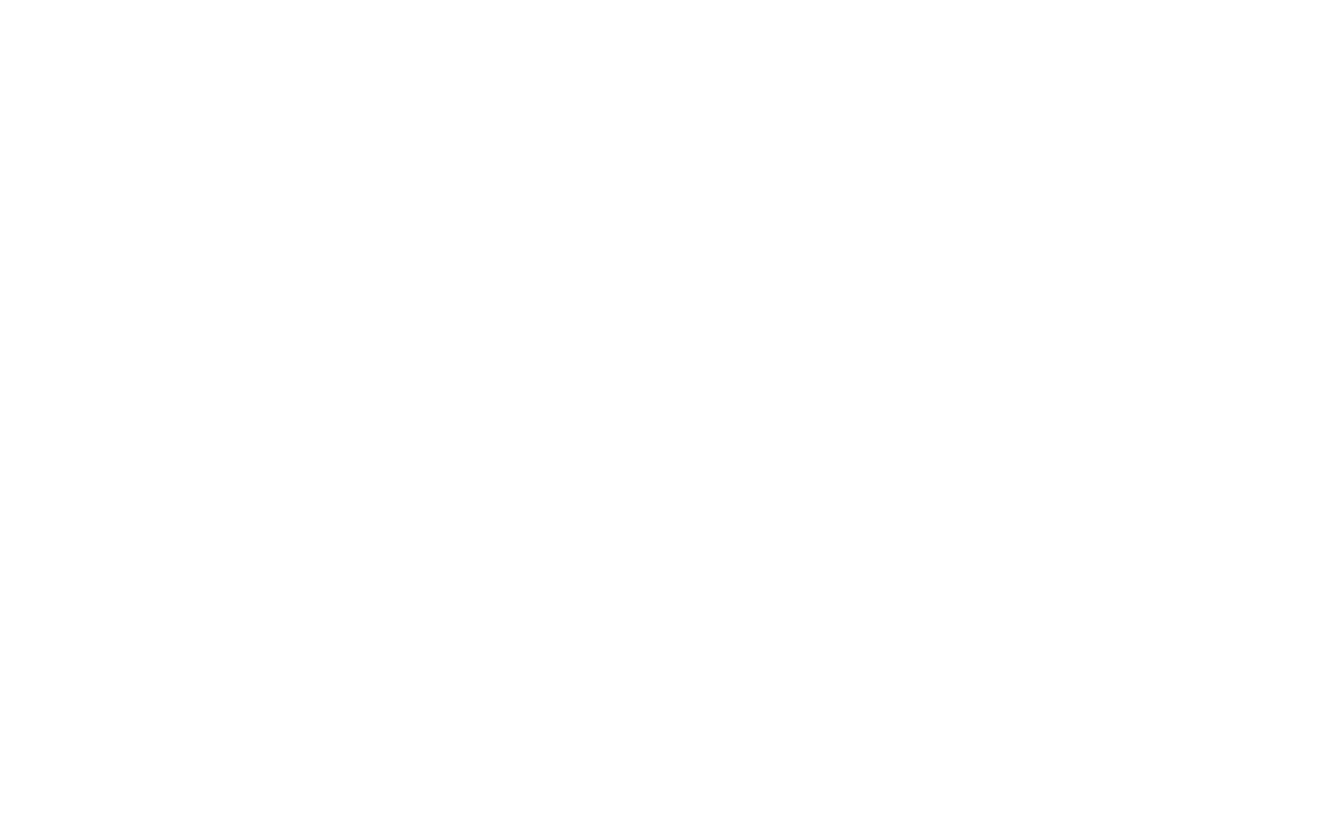
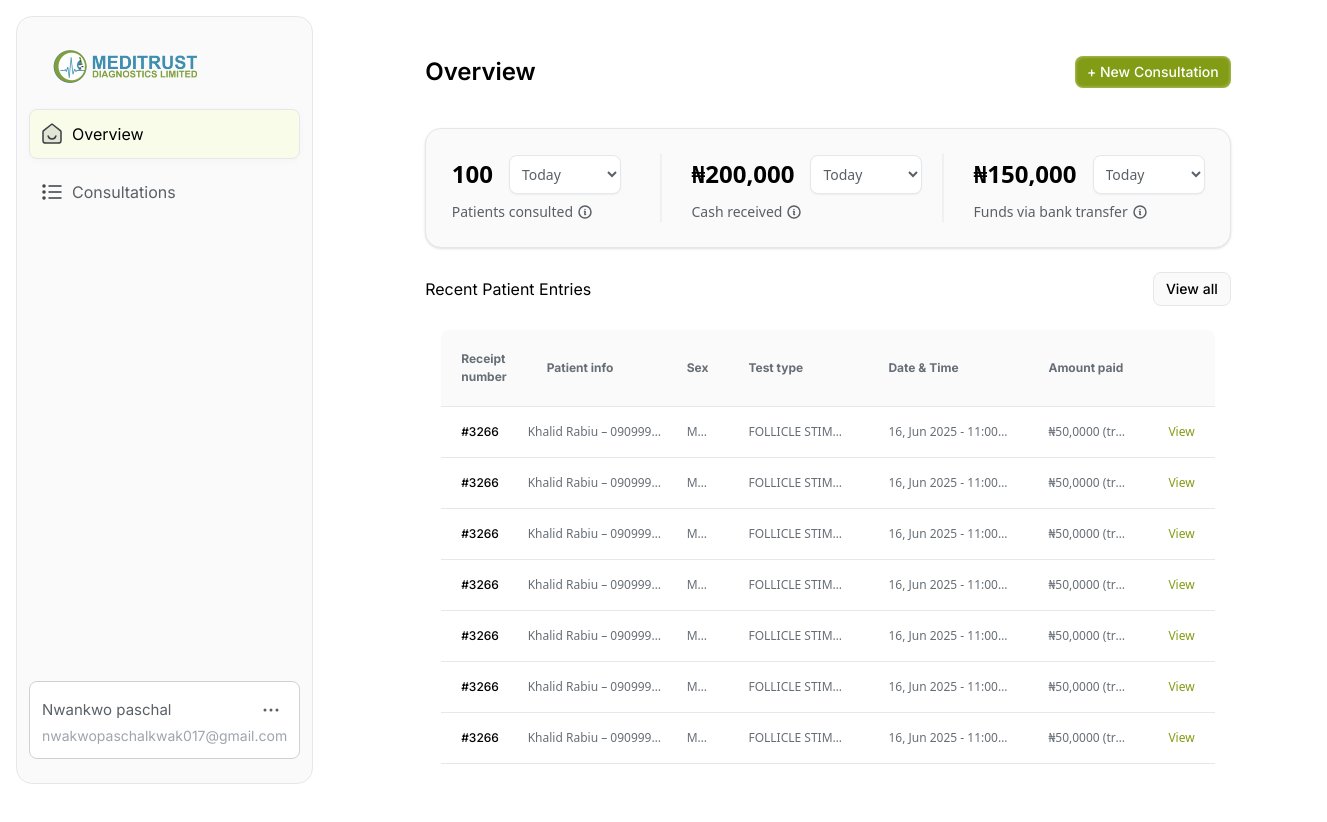
Before and after one commit to Khalid-R-Salis/meditrustdiagnosticslimited_frontend, a React (Vite) app: page /receptionistdashboard in a window 1280 px wide. Before the commit this address had no page. Shown: the top 822 px of the page, 1327 px wide, since content can reach past the window. Before the commit the page ends 800 px from the top, so only its background shows below. Built offline with nearby package versions, Linux system fonts and the light colour scheme.

Commit message:
added the consultations page

```diff
--- a/src/App.jsx
+++ b/src/App.jsx
@@ -14,10 +14,11 @@
 import OTPInput from "./pages/authforms/otp";
 import Newpassword from "./pages/authforms/newpassword";
 import UpdatePWD from "./components/updatepwd";
-import LogOut from "./components/logout";
+// import LogOut from "./components/logout";
 
 // Receptionist Pages
-import OverviewPage from "./pages/receptionistpages/overview/index.jsx";
+import OverviewPage from "./pages/receptionistpages/component/overview";
+import ReceptionistDashboard from "./pages/receptionistpages/receptionistdashboard";
 
 function App() {
   const location = useLocation();
@@ -38,6 +39,10 @@
 
           {/*  */}
           <Route path="/receptionist/overview" element={<OverviewPage />} />
+          <Route
+            path="/receptionistdashboard"
+            element={<ReceptionistDashboard />}
+          />
         </Routes>
       </div>
     </div>
--- /dev/null
+++ b/src/pages/receptionistpages/component/consultations.jsx
@@ -0,0 +1,205 @@
+import { useState } from "react";
+import ReceiptTemplate from "../../../components/receipttemplate";
+
+const names = [
+  "Khalid Rabiu",
+  "Fatima Bello",
+  "John Doe",
+  "Jane Smith",
+  "Ahmed Musa",
+  "Ngozi Okeke",
+  "Ibrahim Lawal",
+  "Chinyere Uche",
+  "David Johnson",
+  "Aisha Abdullahi",
+  "Samuel Okoro",
+  "Blessing Eze",
+  "Peter Obi",
+  "Halima Shuaibu",
+  "Emeka Nwosu",
+  "Grace Ade",
+  "Tunde Balogun",
+  "Rita Dominic",
+  "Bola Ahmed",
+  "Adaora Chukwu",
+  "Femi Kuti",
+  "Zainab Umar",
+  "Michael Ajayi",
+  "Kemi Bakare",
+  "Josephine Ojo",
+];
+
+const mockConsultations = Array.from({ length: 25 }, (_, i) => ({
+  id: i + 1,
+  receiptNumber: `#32${66 + i}`,
+  name: names[i],
+  phone: `09099999${(100 + i).toString().slice(-3)}`,
+  sex: "Male",
+  testType: "FOLLICLE STIMULATING HORMONE",
+  dateTime: "16, Jun 2025 - 11:00 AM",
+  amount: "₦50,0000 (transfer)",
+}));
+
+const ITEMS_PER_PAGE = 10;
+
+const ConsultationPage = () => {
+  const [showReceipt, setShowReceipt] = useState(false);
+  const [searchTerm, setSearchTerm] = useState("");
+  const [currentPage, setCurrentPage] = useState(1);
+
+  const filteredData = mockConsultations.filter(
+    (item) =>
+      item.name.toLowerCase().includes(searchTerm.toLowerCase()) ||
+      item.receiptNumber.toLowerCase().includes(searchTerm.toLowerCase())
+  );
+
+  const paginatedData = filteredData.slice(
+    (currentPage - 1) * ITEMS_PER_PAGE,
+    currentPage * ITEMS_PER_PAGE
+  );
+
+  const totalPages = Math.ceil(filteredData.length / ITEMS_PER_PAGE);
+
+  const handlePrevious = () => {
+    if (currentPage > 1) setCurrentPage((prev) => prev - 1);
+  };
+
+  const handleNext = () => {
+    if (currentPage < totalPages) setCurrentPage((prev) => prev + 1);
+  };
+
+  return (
+    <div className="flex-1 bg-[#ffffff] py-8 px-6 md:px-10 lg:px-16 xl:px-20 2xl:px-24 relative">
+      <div className="flex justify-between items-center mb-10">
+        <h1
+          className="text-[24px] font-semibold leading-[32px] text-black font-inter"
+          style={{
+            color: "var(--Primary-Black, #000)",
+            fontFamily: "Inter",
+            fontStyle: "normal",
+          }}
+        >
+          Consultations
+        </h1>
+      </div>
+
+      {/* Search bar */}
+      <div className="mb-6 flex items-center gap-2 max-w-md w-full px-3 py-1.5 border border-gray-300 rounded-md">
+        <svg
+          xmlns="http://www.w3.org/2000/svg"
+          width="18"
+          height="18"
+          viewBox="0 0 18 18"
+          fill="none"
+          className="shrink-0"
+        >
+          <path
+            d="M15.75 15.75L11.8525 11.8525M11.8525 11.8525C12.8704 10.8346 13.5 9.4283 13.5 7.875C13.5 4.7684 10.9816 2.25 7.875 2.25C4.7684 2.25 2.25 4.7684 2.25 7.875C2.25 10.9816 4.7684 13.5 7.875 13.5C9.4283 13.5 10.8346 12.8704 11.8525 11.8525Z"
+            stroke="#9EA5AD"
+            strokeWidth="1.5"
+            strokeLinecap="round"
+            strokeLinejoin="round"
+          />
+        </svg>
+
+        <input
+          type="text"
+          placeholder="Search by  name or recipt number"
+          className="w-full text-sm placeholder:text-[#9EA5AD] outline-none"
+          value={searchTerm}
+          onChange={(e) => {
+            setSearchTerm(e.target.value);
+            setCurrentPage(1); // Reset to first page on search
+          }}
+        />
+      </div>
+
+      <section className="bg-white p-4 overflow-auto">
+        <table className="w-full text-left text-[12px] text-[#676E76] rounded-sm">
+          <thead>
+            <tr className="text-[#676E76] border-b text-[12px] font-medium leading-[18px] font-inter">
+              <th className="bg-[#FAFAFA] p-5 rounded-tl-lg">Receipt number</th>
+              <th className="bg-[#FAFAFA] p-5">Patient info</th>
+              <th className="bg-[#FAFAFA] p-5">Sex</th>
+              <th className="bg-[#FAFAFA] p-5">Test type</th>
+              <th className="bg-[#FAFAFA] p-5">Date & Time</th>
+              <th className="bg-[#FAFAFA] p-5">Amount paid</th>
+              <th className="bg-[#FAFAFA] p-5 rounded-tr-lg"></th>
+            </tr>
+          </thead>
+
+          <tbody>
+            {paginatedData.map((item) => (
+              <tr key={item.id} className="border-b hover:bg-gray-50">
+                <td className="text-[#000] text-[12px] font-medium leading-[18px] font-inter px-5 py-4 max-w-[100px] truncate">
+                  {item.receiptNumber}
+                </td>
+                <td className="flex-col items-start justify-center py-4 max-w-[140px] truncate">
+                  {item.name} – {item.phone}
+                </td>
+                <td className="px-5 py-4 max-w-[60px] truncate">{item.sex}</td>
+                <td className="px-5 py-4 max-w-[140px] truncate">
+                  {item.testType}
+                </td>
+                <td className="px-5 py-4 max-w-[160px] truncate">
+                  {item.dateTime}
+                </td>
+                <td className="px-5 py-4 max-w-[120px] truncate">
+                  {item.amount}
+                </td>
+                <td className="px-5 py-4">
+                  <button
+                    className="text-[#829C15]"
+                    onClick={() => setShowReceipt(true)}
+                  >
+                    View
+                  </button>
+                </td>
+              </tr>
+            ))}
+          </tbody>
+        </table>
+
+        {/* Pagination */}
+        <div className="flex justify-between items-center gap-4 mt-6 text-[#454C52] text-sm font-semibold leading-[20px] font-inter">
+          <button
+            onClick={handlePrevious}
+            disabled={currentPage === 1}
+            className="px-4 py-1.5 rounded-lg border border-[#E5E7EA] bg-white text-[#454C52] disabled:opacity-50 shadow-sm"
+          >
+            Previous
+          </button>
+
+          <span>
+            Page {currentPage} of {totalPages}
+          </span>
+
+          <button
+            onClick={handleNext}
+            disabled={currentPage === totalPages}
+            className="px-4 py-1.5 rounded-lg border border-[#E5E7EA] bg-white text-[#454C52] disabled:opacity-50 shadow-sm"
+          >
+            Next
+          </button>
+        </div>
+      </section>
+
+      {/* Receipt Modal */}
+      {showReceipt && (
+        <div className="fixed inset-0 z-50 flex items-center justify-center bg-black bg-opacity-50 overflow-hidden">
+          <div className="mt-10 bg-white p-6 rounded-lg shadow-lg relative scale-[1.5] sm:scale-[1.8]">
+            <button
+              className="absolute top-2 right-2 text-gray-600 text-sm"
+              onClick={() => setShowReceipt(false)}
+            >
+              ✕
+            </button>
+            <ReceiptTemplate />
+          </div>
+        </div>
+      )}
+    </div>
+  );
+};
+
+export default ConsultationPage;
--- a/src/pages/receptionistpages/overview/index.jsx
+++ b/src/pages/receptionistpages/component/overview.jsx
@@ -1,6 +1,6 @@
 import { useState } from "react";
 import { Link } from "react-router-dom";
-import Sidebar from "../../../components/sidebar";
+import Sidebar from "./sidebar";
 import HeaderStats from "../../../components/headerstats";
 import ConsultationForm from "../../../components/consultationform";
 import ReceiptTemplate from "../../../components/receipttemplate";
@@ -19,16 +19,12 @@
 
   return (
     <div
-      className={`flex ${
+      className={`flex w-full ${
         showForm || showReceipt ? "overflow-hidden h-screen" : ""
       }`}
     >
-      <Sidebar
-        onLogout={handleLogout}
-        onUpdatePassword={handleUpdatePassword}
-      />
-
-      <div className="flex-1 bg-[#ffffff] py-8 px-[100px] relative">
+      {/* Main content */}
+      <div className="flex-1 bg-[#ffffff] py-8 px-6 md:px-10 lg:px-16 xl:px-20 2xl:px-24 relative">
         <div className="flex justify-between items-center mb-10">
           <h1 className="text-[24px] font-semibold leading-[32px] text-black font-inter">
             Overview
@@ -55,8 +51,7 @@
 
           <Link to="/authforms/contactadmin">
             <button
-              className="
-                flex flex-col justify-center items-start gap-2
+              className="flex flex-col justify-center items-start gap-2
                 px-3 py-1.5
                 rounded-lg
                 border border-[#E5E7EA]
@@ -64,15 +59,14 @@
                 text-[#000]
                 text-sm font-medium leading-5
                 text-center
-                font-inter
-              "
+                font-inter"
             >
               View all
             </button>
           </Link>
         </div>
 
-        <section className="bg-white p-4">
+        <section className="bg-white p-4 overflow-auto">
           <table className="w-full text-left text-[12px] text-[#676E76] rounded-sm">
             <thead>
               <tr className="text-[#676E76] border-b text-[12px] font-medium leading-[18px] font-inter">
@@ -91,27 +85,25 @@
             <tbody>
               {[...Array(7)].map((_, i) => (
                 <tr key={i} className="border-b hover:bg-gray-50">
-                  <td className="text-[#000] text-[12px] font-medium leading-[18px] font-inter px-5 py-4 max-w-[100px] truncate overflow-hidden whitespace-nowrap">
+                  <td className="text-[#000] text-[12px] font-medium leading-[18px] font-inter px-5 py-4 max-w-[100px] truncate">
                     #3266
                   </td>
 
-                  <td className="flex-col items-start justify-center py-4 max-w-[140px] truncate overflow-hidden whitespace-nowrap">
+                  <td className="flex-col items-start justify-center py-4 max-w-[140px] truncate">
                     Khalid Rabiu – 09099999999
                   </td>
 
-                  <td className="px-5 py-4 max-w-[60px] truncate overflow-hidden whitespace-nowrap">
-                    Male
-                  </td>
+                  <td className="px-5 py-4 max-w-[60px] truncate">Male</td>
 
-                  <td className="px-5 py-4 max-w-[140px] truncate overflow-hidden whitespace-nowrap">
+                  <td className="px-5 py-4 max-w-[140px] truncate">
                     FOLLICLE STIMULATING HORMONE
                   </td>
 
-                  <td className="px-5 py-4 max-w-[160px] truncate overflow-hidden whitespace-nowrap">
+                  <td className="px-5 py-4 max-w-[160px] truncate">
                     16, Jun 2025 - 11:00 AM
                   </td>
 
-                  <td className="px-5 py-4 max-w-[120px] truncate overflow-hidden whitespace-nowrap">
+                  <td className="px-5 py-4 max-w-[120px] truncate">
                     ₦50,0000 (transfer)
                   </td>
 
--- a/src/components/sidebar.jsx
+++ b/src/pages/receptionistpages/component/sidebar.jsx
@@ -1,5 +1,5 @@
 import React, { useState } from "react";
-import logo2 from "../assets/logo2.png";
+import logo2 from "../../../assets/logo2.png";
 
 const OverviewIcon = () => (
   <svg
@@ -74,8 +74,8 @@
   </svg>
 );
 
-const Sidebar = ({ onLogout, onUpdatePassword }) => {
-  const [activeNav, setActiveNav] = useState("overview");
+const Sidebar = ({ activeNav, setActiveNav }) => {
+  // const [activeNav, setActiveNav] = useState("overview");
 
   const handleSettingsClick = () => {
     window.location.href = "/settings";
@@ -83,7 +83,7 @@
 
   return (
     <>
-      <div className="flex flex-col justify-between bg-[#FAFAFA] rounded-[16px] border border-[#E5E7EA] w-[20rem] m-4 pt-[32px] px-[12px] min-h-[calc(100vh-2rem)]">
+      <div className="flex flex-col justify-between bg-[#FAFAFA] rounded-[16px] border border-[#E5E7EA] w-[20rem] m-4 pt-[32px] px-[12px] mx-[16px] min-h-[calc(100vh-2rem)]">
         <div>
           <div className="ml-6 w-[166px] h-[40px] mb-5">
             <img src={logo2} alt="logo" className="w-36 mb-10" />
--- /dev/null
+++ b/src/pages/receptionistpages/receptionistdashboard.jsx
@@ -0,0 +1,28 @@
+import Sidebar from "./component/sidebar";
+import OverviewPage from "./component/overview";
+import Consultations from "./component/consultations"; // Ensure this component exists
+import { useState } from "react";
+
+const DashboardLayout = () => {
+  const [activeNav, setActiveNav] = useState("overview");
+
+  const renderContent = () => {
+    switch (activeNav) {
+      case "overview":
+        return <OverviewPage />;
+      case "consultations":
+        return <Consultations />;
+      default:
+        return <OverviewPage />;
+    }
+  };
+
+  return (
+    <div className="flex justify-between items-start bg-white">
+      <Sidebar activeNav={activeNav} setActiveNav={setActiveNav} />
+      <div className="flex-1 px-4 py-6">{renderContent()}</div>
+    </div>
+  );
+};
+
+export default DashboardLayout;
```
